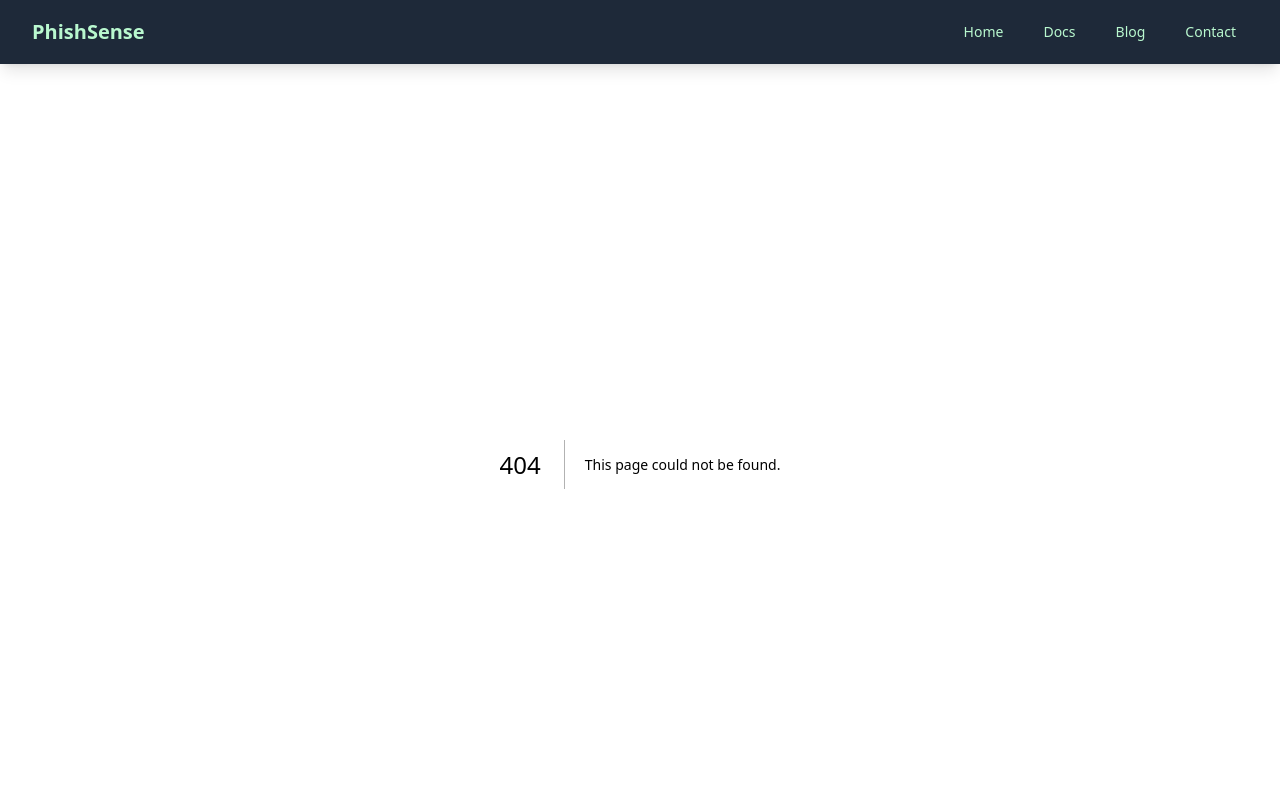
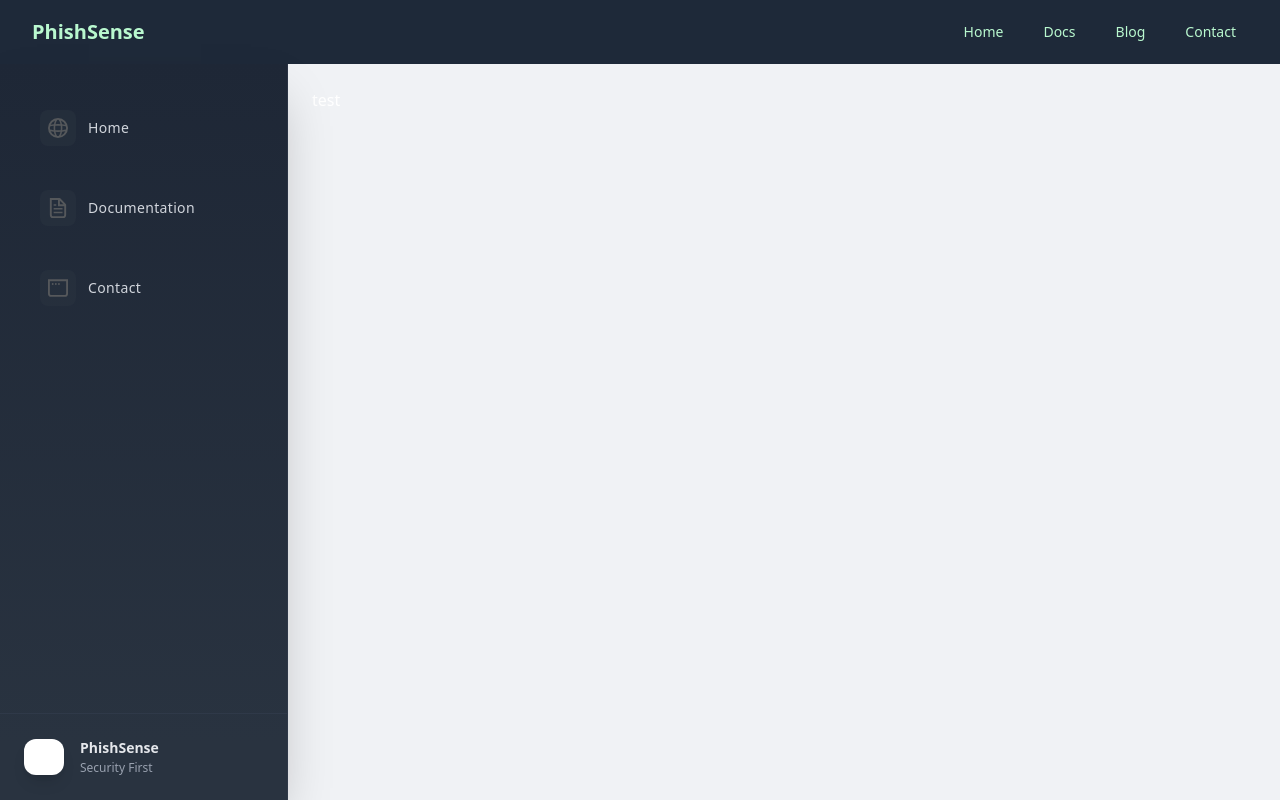
Before and after one commit to oussamabenalisst/PhishSenseSite, a Next.js app: page /Docs in a window 1280 px wide. Before the commit this address had no page. Shown: the top 800 px of the page. Built offline with nearby package versions, Linux system fonts and the light colour scheme.

Commit message:
add Sidebar

```diff
--- /dev/null
+++ b/app/Docs/layout.tsx
@@ -0,0 +1,14 @@
+import Sidebar from "@/components/nav";
+
+export default function DocsLayout({
+  children,
+}: Readonly<{
+  children: React.ReactNode;
+}>) {
+  return (
+    <div className="flex">
+      <Sidebar />
+      <main className="flex-1 p-6 bg-[#f0f2f5] min-h-screen">{children}</main>
+    </div>
+  );
+}
--- /dev/null
+++ b/app/Docs/page.tsx
@@ -0,0 +1,9 @@
+function DocsPage() {
+  return (
+    <div>
+      <div>test</div>
+    </div>
+  );
+}
+
+export default DocsPage;
--- a/components/nav.tsx
+++ b/components/nav.tsx
@@ -0,0 +1,112 @@
+"use client";
+import Link from "next/link";
+import { useState } from "react";
+import Image from "next/image";
+
+const Sidebar = () => {
+  const [isOpen, setIsOpen] = useState(false);
+
+  const menuItems = [
+    {
+      name: "Home",
+      href: "/",
+      icon: "/globe.svg",
+    },
+    {
+      name: "Documentation",
+      href: "/Docs",
+      icon: "/file.svg",
+    },
+    {
+      name: "Contact",
+      href: "/contact",
+      icon: "/window.svg",
+    },
+  ];
+
+  return (
+    <div className="flex">
+      {/* Mobile menu button */}
+      <button
+        onClick={() => setIsOpen(!isOpen)}
+        className="lg:hidden fixed top-4 left-4 z-50 p-2.5 rounded-lg bg-[#1e2736] text-gray-300 hover:text-white hover:bg-[#2a3441] focus:outline-none focus:ring-2 focus:ring-gray-500 transition-all duration-200"
+      >
+        <svg
+          className="h-6 w-6"
+          fill="none"
+          viewBox="0 0 24 24"
+          stroke="currentColor"
+        >
+          {isOpen ? (
+            <path
+              strokeLinecap="round"
+              strokeLinejoin="round"
+              strokeWidth={2}
+              d="M6 18L18 6M6 6l12 12"
+            />
+          ) : (
+            <path
+              strokeLinecap="round"
+              strokeLinejoin="round"
+              strokeWidth={2}
+              d="M4 6h16M4 12h16M4 18h16"
+            />
+          )}
+        </svg>
+      </button>
+
+      {/* Sidebar */}
+      <div
+        className={`fixed top-0 left-0 h-full bg-gradient-to-b from-[#1e2736] to-[#2a3441] shadow-2xl transform transition-all duration-300 ease-in-out z-40 ${
+          isOpen ? "translate-x-0" : "-translate-x-full"
+        } lg:translate-x-0 lg:static lg:h-[calc(100vh-4rem)] w-72 border-r border-gray-700/50`}
+      >
+        <div className="flex flex-col h-full">
+          <div className="flex-1 py-8 overflow-y-auto scrollbar-thin scrollbar-thumb-gray-600 scrollbar-track-transparent">
+            <nav className="px-6 space-y-4">
+              {menuItems.map((item) => (
+                <Link
+                  key={item.name}
+                  href={item.href}
+                  className="flex items-center px-4 py-3.5 text-gray-300 rounded-xl hover:bg-[#2a3441]/80 hover:text-white transition-all duration-200 group"
+                >
+                  <div className="p-2 rounded-lg bg-[#2a3441]/50 group-hover:bg-[#2a3441] transition-colors">
+                    <Image
+                      src={item.icon}
+                      alt={`${item.name} icon`}
+                      width={20}
+                      height={20}
+                      className="opacity-75 group-hover:opacity-100 transition-opacity"
+                    />
+                  </div>
+                  <span className="ml-3 font-medium text-sm tracking-wide">
+                    {item.name}
+                  </span>
+                </Link>
+              ))}
+            </nav>
+          </div>
+          <div className="p-6 border-t border-gray-700/50 bg-[#2a3441]/30">
+            <div className="flex items-center space-x-4">
+              <div className="flex-shrink-0">
+                <Image
+                  src="/vercel.svg"
+                  alt="Logo"
+                  width={40}
+                  height={40}
+                  className="rounded-xl bg-white p-2 shadow-lg transition-transform hover:scale-105"
+                />
+              </div>
+              <div>
+                <p className="text-sm font-bold text-gray-200">PhishSense</p>
+                <p className="text-xs text-gray-400 mt-0.5">Security First</p>
+              </div>
+            </div>
+          </div>
+        </div>
+      </div>
+    </div>
+  );
+};
+
+export default Sidebar;
```
